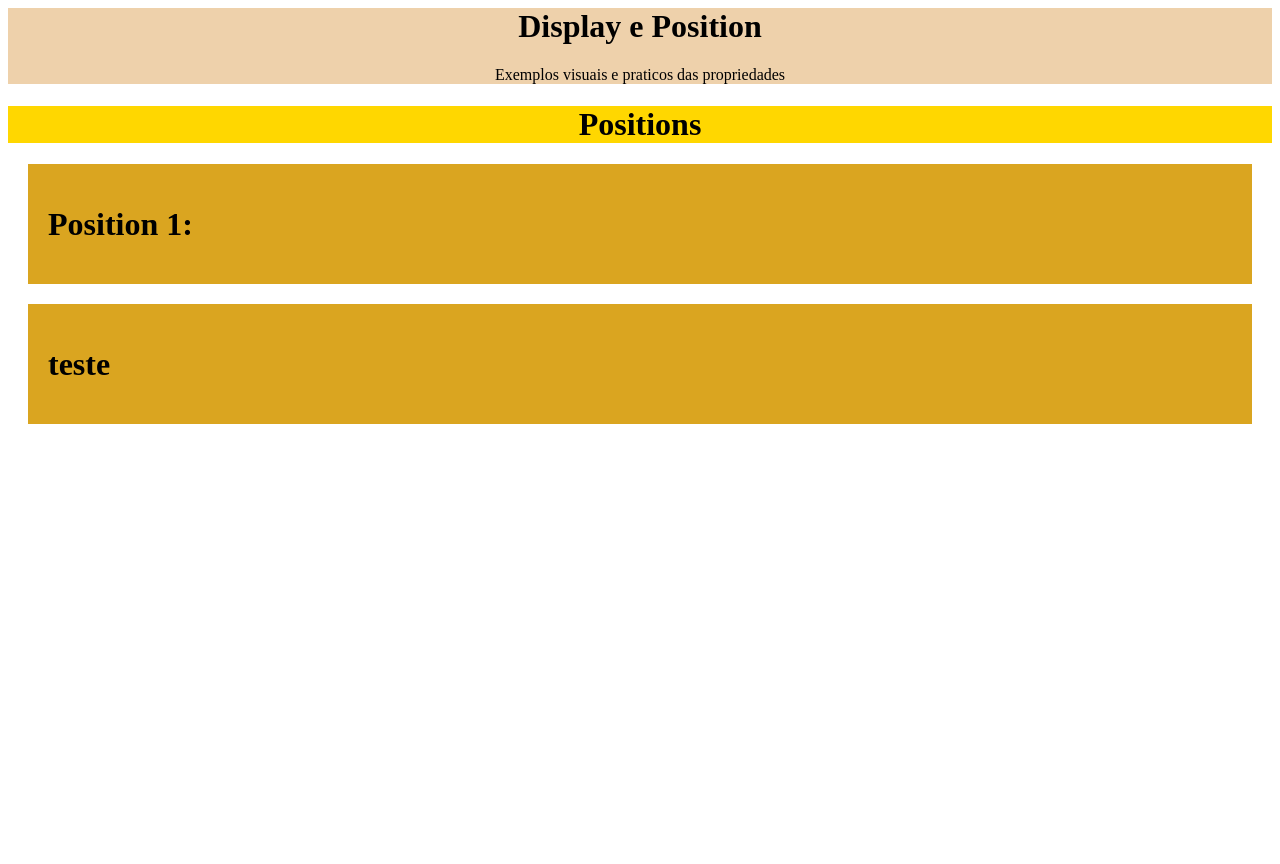
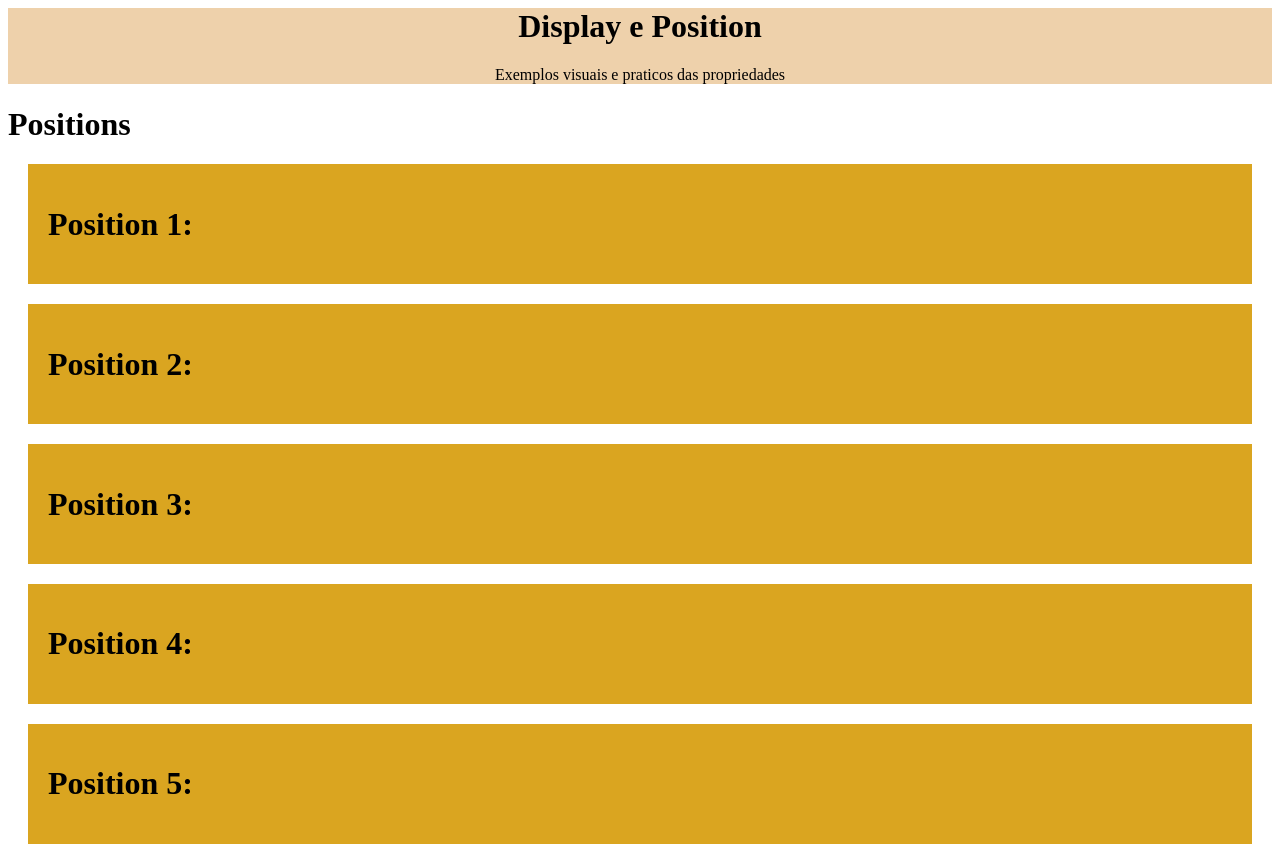
Before and after one commit to luisbruhmuller/trabalho-display-e-position, a plain HTML site: page index.html in a window 1280 px wide. Before the commit the page ends 800 px from the top, so only its background shows below. Drawn offline with Linux system fonts and the light colour scheme.

Commit message:
ADD- Criei todas as positions

```diff
--- a/index.html
+++ b/index.html
@@ -14,20 +14,40 @@
     </header>
     <main>
         <div id="Displays">
+            <div class="Display">
+                <h1>Positions</h1>
 
+</div>
         </div>
+
+
         <div id="Position">
             <div class="positionstitle">
-                <h1>Positions</h1>
+
             </div>
             <div class="positions">
                 <h1>Position 1:
                 </h1>
             </div>
             <div class="positions">
-                <h1>teste</h1>
+                <h1>Position 2:
+                </h1>
             </div>
-        </div>
+             <div class="positions">
+                <h1>Position 3:
+                </h1>
+            </div>
+            <div class="positions">
+                <h1>Position 4:
+                </h1>
+            </div>
+             <div class="positions">
+                <h1>Position 5:
+                </h1>
+            </div>
+
+         </div>
+
     </main>
     <footer>
 
```
